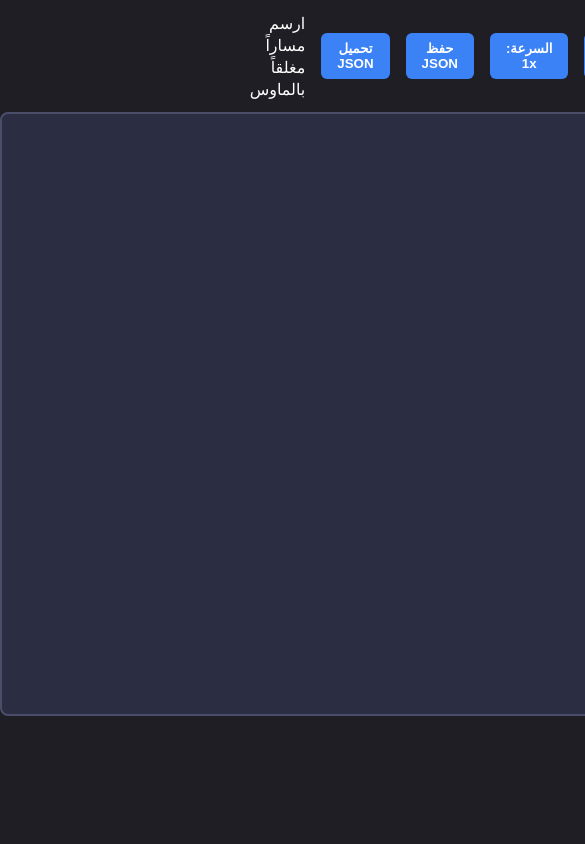
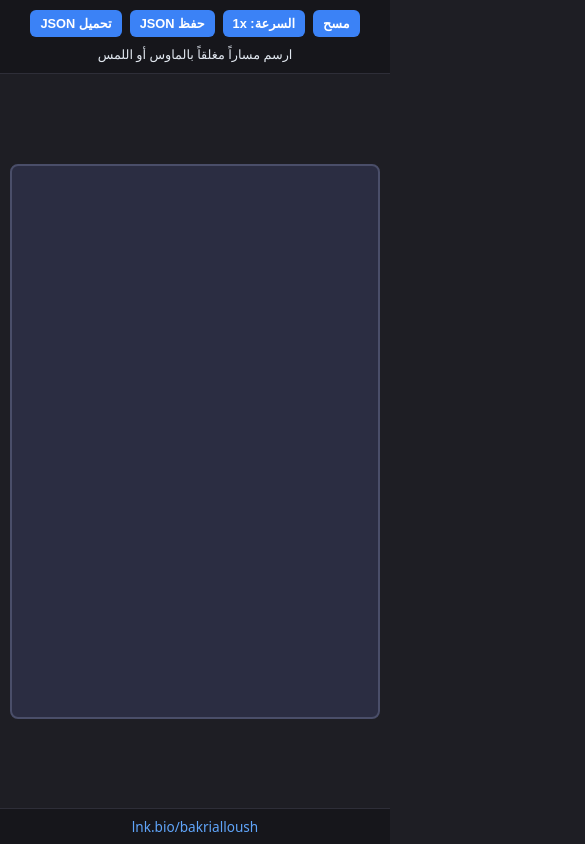
Before and after one commit to bakrialloush/ai-car, a plain HTML site: page index.html in a window 390 px wide. Shown: the top 844 px of the page, 585 px wide, since content can reach past the window. Drawn offline with Linux system fonts and the light colour scheme.

Commit message:
Support mobile view

```diff
--- a/index.html
+++ b/index.html
@@ -1,25 +1,33 @@
 <!DOCTYPE html>
 <html lang="ar" dir="rtl">
-
 <head>
   <meta charset="UTF-8" />
-  <meta name="viewport" content="width=device-width, initial-scale=1.0" />
+  <meta name="viewport" content="width=device-width, initial-scale=1.0, maximum-scale=1.0, user-scalable=no" />
   <title>AI Car Training</title>
   <link rel="stylesheet" href="style.css" />
 </head>
-
 <body>
-  <div class="controls">
-    <button id="clearBtn">مسح المسار</button>
+  <header class="controls">
+    <div class="btn-group">
+      <button id="clearBtn">مسح</button>
       <button id="speedBtn">السرعة: 1x</button>
       <button id="saveBtn">حفظ JSON</button>
       <button id="loadBtn">تحميل JSON</button>
       <input type="file" id="fileInput" accept=".json" hidden />
-    <span id="status">ارسم مساراً مغلقاً بالماوس</span>
     </div>
+    <div id="status">ارسم مساراً مغلقاً بالماوس أو اللمس</div>
+  </header>
+
+  <main class="canvas-wrapper">
     <canvas id="canvas"></canvas>
+  </main>
+
+  <footer class="footer">
+    <a href="https://lnk.bio/bakrialloush" target="_blank" rel="noopener noreferrer">
+      lnk.bio/bakrialloush
+    </a>
+  </footer>
 
   <script type="module" src="./src/main.js"></script>
 </body>
-
 </html>
--- a/src/config.js
+++ b/src/config.js
@@ -1,6 +1,8 @@
 export const CONFIG = {
-  CANVAS_WIDTH: 900,
+CANVAS_WIDTH: 900,
   CANVAS_HEIGHT: 600,
+  PORTRAIT_WIDTH: 600,
+  PORTRAIT_HEIGHT: 900,
   TRACK: {
     WIDTH: 90,
     MIN_POINT_DISTANCE: 25,
--- a/src/main.js
+++ b/src/main.js
@@ -12,8 +12,16 @@ const loadBtn = document.getElementById("loadBtn");
 const statusEl = document.getElementById("status");
 const fileInput = document.getElementById("fileInput");
 
-canvas.width = CONFIG.CANVAS_WIDTH;
-canvas.height = CONFIG.CANVAS_HEIGHT;
+function resizeCanvas() {
+  const isPortrait = window.matchMedia("(max-width: 600px)").matches;
+  canvas.width = isPortrait ? CONFIG.PORTRAIT_WIDTH : CONFIG.CANVAS_WIDTH;
+  canvas.height = isPortrait ? CONFIG.PORTRAIT_HEIGHT : CONFIG.CANVAS_HEIGHT;
+}
+
+resizeCanvas();
+window.addEventListener("resize", () => {
+  if (!track.isClosed && !track.isDrawing) resizeCanvas();
+});
 
 const track = new Track();
 let manager = null;
@@ -88,7 +96,43 @@ fileInput.addEventListener("change", async (e) => {
   }
 });
 
-const FRAME_TIME = 1000 / 60;
+function getPointerPos(e) {
+  const rect = canvas.getBoundingClientRect();
+  const scaleX = canvas.width / rect.width;
+  const scaleY = canvas.height / rect.height;
+  return {
+    x: (e.clientX - rect.left) * scaleX,
+    y: (e.clientY - rect.top) * scaleY,
+  };
+}
+
+canvas.addEventListener("pointerdown", (e) => {
+  canvas.setPointerCapture(e.pointerId);
+  manager = null;
+  track.startDrawing(getPointerPos(e));
+  statusEl.textContent = "جاري الرسم...";
+});
+
+canvas.addEventListener("pointermove", (e) => {
+  if (!track.isDrawing) return;
+  track.addPoint(getPointerPos(e));
+});
+
+function handlePointerUp() {
+  if (!track.isDrawing) return;
+  track.finishDrawing();
+
+  if (track.isClosed) {
+    manager = new GeneticManager(track);
+  } else {
+    statusEl.textContent = "المسار قصير جداً، أعد الرسم.";
+  }
+}
+
+window.addEventListener("pointerup", handlePointerUp);
+window.addEventListener("pointercancel", handlePointerUp);
+
+const FRAME_TIME = 1000 / 1000;
 let lastTime = 0;
 
 function animate(time = 0) {
--- a/style.css
+++ b/style.css
@@ -7,33 +7,61 @@
 body {
   background: #1e1e24;
   color: #fff;
-  font-family: system-ui, sans-serif;
+  font-family: system-ui, -apple-system, sans-serif;
   display: flex;
   flex-direction: column;
-  align-items: center;
-  height: 100vh;
+  height: 100dvh;
   overflow: hidden;
+  user-select: none;
 }
 
 .controls {
-  padding: 12px;
+  padding: 10px 12px;
   display: flex;
-  gap: 16px;
+  flex-wrap: wrap;
+  justify-content: center;
   align-items: center;
+  gap: 8px 14px;
+  background: #16161b;
+  border-bottom: 1px solid #2e2e38;
+}
+
+.btn-group {
+  display: flex;
+  flex-wrap: wrap;
+  justify-content: center;
+  gap: 8px;
 }
 
 button {
-  padding: 8px 16px;
+  padding: 8px 14px;
   background: #3b82f6;
   color: white;
   border: none;
   border-radius: 6px;
   cursor: pointer;
   font-weight: bold;
+  font-size: 0.9rem;
+  touch-action: manipulation;
 }
 
 button:hover {
   background: #2563eb;
+}
+
+#status {
+  font-size: 0.9rem;
+  color: #e2e8f0;
+  text-align: center;
+}
+
+.canvas-wrapper {
+  flex: 1;
+  display: flex;
+  justify-content: center;
+  align-items: center;
+  padding: 10px;
+  min-height: 0;
 }
 
 canvas {
@@ -41,4 +69,39 @@ canvas {
   border: 2px solid #4a4e69;
   border-radius: 8px;
   cursor: crosshair;
+  max-width: 100%;
+  max-height: 100%;
+  aspect-ratio: 900 / 600;
+  touch-action: none; /* يمنع تمرير الصفحة أثناء الرسم باللمس */
 }
+
+.footer {
+  padding: 8px;
+  text-align: center;
+  background: #16161b;
+  border-top: 1px solid #2e2e38;
+  font-size: 0.85rem;
+}
+
+.footer a {
+  color: #60a5fa;
+  text-decoration: none;
+}
+
+.footer a:hover {
+  text-decoration: underline;
+}
+
+@media (max-width: 600px) {
+  canvas {
+    aspect-ratio: 600 / 900;
+  }
+  button {
+    padding: 6px 10px;
+    font-size: 0.8rem;
+  }
+  #status {
+    width: 100%;
+    font-size: 0.8rem;
+  }
+}
```
Lines whose indentation alone changed are shown as unchanged.
